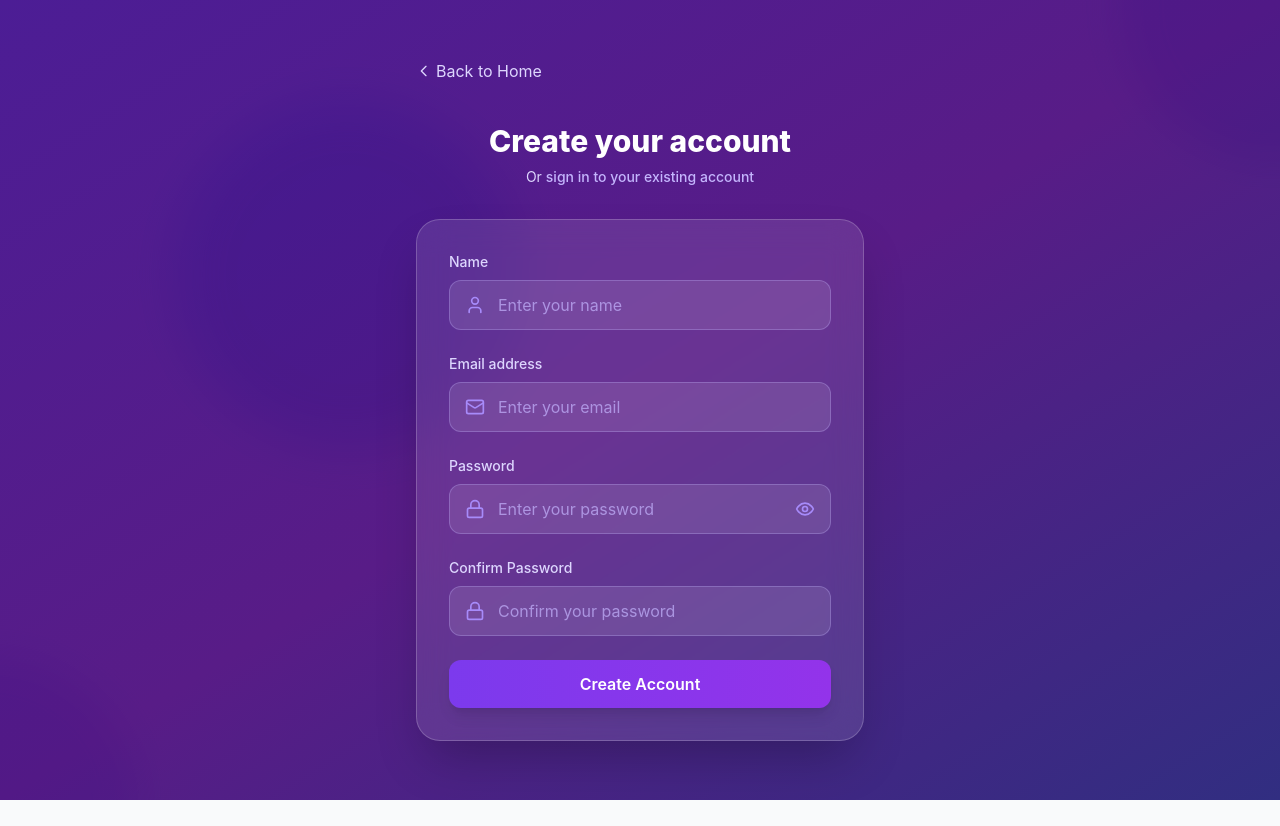
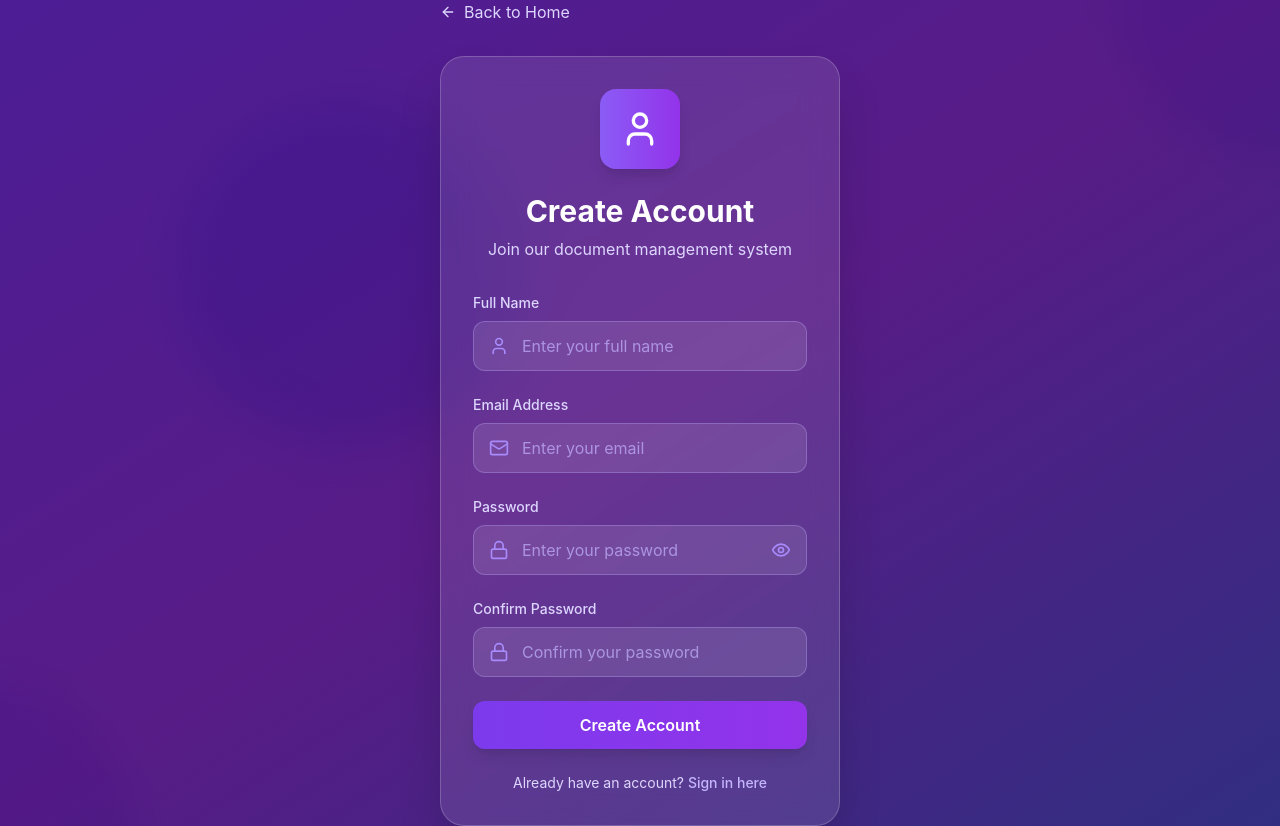
Before and after one commit to pothi-hai-selvan/upload-management-system, a React (Vite) app in the folder frontend/: page /register in a window 1280 px wide. Before the commit the page ends 800 px from the top, so only its background shows below. Built offline with nearby package versions, Linux system fonts and the light colour scheme; no server answers.

Commit message:
Fix Register component - Add debugging and error handling to identify black screen issue

```diff
--- a/frontend/src/pages/Register.jsx
+++ b/frontend/src/pages/Register.jsx
@@ -1,7 +1,7 @@
-import { useState } from 'react';
-import { Link } from 'react-router-dom';
+import { useState, useEffect } from 'react';
+import { Link, useNavigate } from 'react-router-dom';
 import { useAuth } from '../contexts/AuthContext';
-import { Eye, EyeOff, Mail, Lock, User } from 'lucide-react';
+import { Eye, EyeOff, Mail, Lock, User, ArrowLeft } from 'lucide-react';
 import toast from 'react-hot-toast';
 
 export default function Register() {
@@ -15,6 +15,12 @@ export default function Register() {
   const [loading, setLoading] = useState(false);
 
   const { register } = useAuth();
+  const navigate = useNavigate();
+
+  // Add debugging to check if component loads
+  useEffect(() => {
+    console.log('Register component loaded');
+  }, []);
 
   const handleSubmit = async (e) => {
     e.preventDefault();
@@ -32,14 +38,19 @@ export default function Register() {
     setLoading(true);
 
     try {
+      console.log('Attempting registration with:', { name: formData.name, email: formData.email });
       const result = await register(formData.name, formData.email, formData.password);
+
+      console.log('Registration result:', result);
 
       if (result.success) {
         toast.success('Account created successfully!');
+        navigate('/dashboard');
       } else {
         toast.error(result.message);
       }
     } catch (error) {
+      console.error('Registration error:', error);
       toast.error('An error occurred during registration');
     } finally {
       setLoading(false);
@@ -54,7 +65,7 @@ export default function Register() {
   };
 
   return (
-    <div className="min-h-screen bg-gradient-to-br from-violet-900 via-purple-900 to-indigo-900 flex items-center justify-center overflow-hidden relative py-12 px-4 sm:px-6 lg:px-8">
+    <div className="min-h-screen bg-gradient-to-br from-violet-900 via-purple-900 to-indigo-900 flex items-center justify-center overflow-hidden relative">
       {/* Animated background elements */}
       <div className="absolute inset-0 overflow-hidden">
         <div className="absolute -top-40 -right-40 w-80 h-80 bg-violet-500 rounded-full mix-blend-multiply filter blur-xl opacity-20 animate-blob"></div>
@@ -62,31 +73,34 @@ export default function Register() {
         <div className="absolute top-40 left-40 w-80 h-80 bg-indigo-500 rounded-full mix-blend-multiply filter blur-xl opacity-20 animate-blob animation-delay-4000"></div>
       </div>
 
-      <div className="relative z-10 w-full max-w-md">
-        <div>
-          <Link to="/" className="inline-flex items-center text-violet-200 hover:text-white mb-4 transition-colors duration-200">
-            <svg className="w-4 h-4 mr-1" fill="none" stroke="currentColor" viewBox="0 0 24 24">
-              <path strokeLinecap="round" strokeLinejoin="round" strokeWidth={2} d="M15 19l-7-7 7-7" />
-            </svg>
+      <div className="relative z-10 w-full max-w-md px-6">
+        {/* Back to Home */}
+        <Link to="/" className="inline-flex items-center text-violet-200 hover:text-white mb-8 transition-colors duration-200">
+          <ArrowLeft className="w-4 h-4 mr-2" />
           Back to Home
         </Link>
-          <h2 className="mt-6 text-center text-3xl font-extrabold text-white">
-            Create your account
+
+        {/* Register Card */}
+        <div className="bg-white/10 backdrop-blur-lg rounded-3xl p-8 shadow-2xl border border-white/20">
+          {/* Header */}
+          <div className="text-center mb-8">
+            <div className="w-20 h-20 mx-auto bg-gradient-to-r from-violet-500 to-purple-600 rounded-2xl shadow-lg flex items-center justify-center mb-6">
+              <User className="w-10 h-10 text-white" />
+            </div>
+            <h2 className="text-3xl font-bold text-white mb-2">
+              Create Account
             </h2>
-          <p className="mt-2 text-center text-sm text-violet-200">
-            Or{' '}
-            <Link to="/user-login" className="font-medium text-violet-300 hover:text-white transition-colors duration-200">
-              sign in to your existing account
-            </Link>
+            <p className="text-violet-200">
+              Join our document management system
             </p>
           </div>
 
-        <div className="bg-white/10 backdrop-blur-lg rounded-3xl p-8 shadow-2xl border border-white/20 mt-8">
+          {/* Form */}
           <form className="space-y-6" onSubmit={handleSubmit}>
             {/* Name Field */}
             <div>
               <label htmlFor="name" className="block text-sm font-medium text-violet-200 mb-2">
-                Name
+                Full Name
               </label>
               <div className="relative">
                 <div className="absolute inset-y-0 left-0 pl-4 flex items-center pointer-events-none">
@@ -101,7 +115,7 @@ export default function Register() {
                   value={formData.name}
                   onChange={handleChange}
                   className="w-full pl-12 pr-4 py-3 bg-white/10 border border-violet-300/30 rounded-xl text-white placeholder-violet-300/70 focus:outline-none focus:ring-2 focus:ring-violet-500 focus:border-transparent transition-all duration-200"
-                  placeholder="Enter your name"
+                  placeholder="Enter your full name"
                 />
               </div>
             </div>
@@ -109,7 +123,7 @@ export default function Register() {
             {/* Email Field */}
             <div>
               <label htmlFor="email" className="block text-sm font-medium text-violet-200 mb-2">
-                Email address
+                Email Address
               </label>
               <div className="relative">
                 <div className="absolute inset-y-0 left-0 pl-4 flex items-center pointer-events-none">
@@ -187,14 +201,13 @@ export default function Register() {
             </div>
 
             {/* Submit Button */}
-            <div>
             <button
               type="submit"
               disabled={loading}
-                className="w-full bg-gradient-to-r from-violet-600 to-purple-600 hover:from-violet-700 hover:to-purple-700 text-white font-semibold py-3 px-6 rounded-xl shadow-lg transform hover:scale-105 transition-all duration-300 ease-out disabled:opacity-50 disabled:cursor-not-allowed disabled:transform-none flex justify-center items-center"
+              className="w-full bg-gradient-to-r from-violet-600 to-purple-600 hover:from-violet-700 hover:to-purple-700 text-white font-semibold py-3 px-6 rounded-xl shadow-lg transform hover:scale-105 transition-all duration-300 ease-out disabled:opacity-50 disabled:cursor-not-allowed disabled:transform-none"
             >
               {loading ? (
-                  <div className="flex items-center">
+                <div className="flex items-center justify-center">
                   <div className="animate-spin rounded-full h-5 w-5 border-b-2 border-white mr-2"></div>
                   Creating Account...
                 </div>
@@ -202,8 +215,17 @@ export default function Register() {
                 'Create Account'
               )}
             </button>
+          </form>
+
+          {/* Links */}
+          <div className="mt-6 text-center">
+            <p className="text-violet-200 text-sm">
+              Already have an account?{' '}
+              <Link to="/user-login" className="text-violet-300 hover:text-white font-medium transition-colors duration-200">
+                Sign in here
+              </Link>
+            </p>
           </div>
-          </form>
         </div>
       </div>
     </div>
```
Lines whose indentation alone changed are shown as unchanged.
